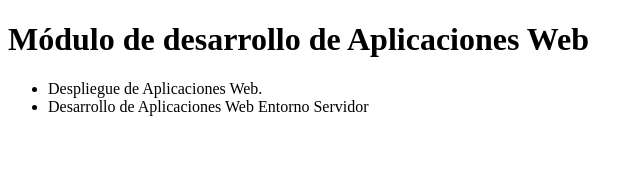
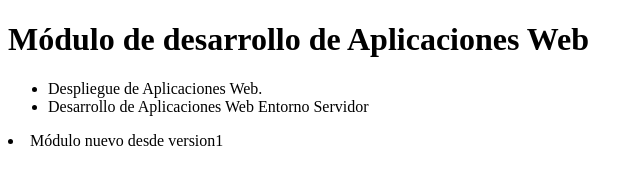
Before and after one commit to schnaiderdellien/DawAct1_4, a plain HTML site: page index.html in a window 1280 px wide. Shown: the whole page, without its empty margins (0-643 px from the left). Drawn offline with Linux system fonts and the light colour scheme.

Commit message:
Primer commit versión 1

```diff
--- a/index.html
+++ b/index.html
@@ -18,3 +18,4 @@
 
 </body>
 </html>
+    <li>Módulo nuevo desde version1</li>
```
